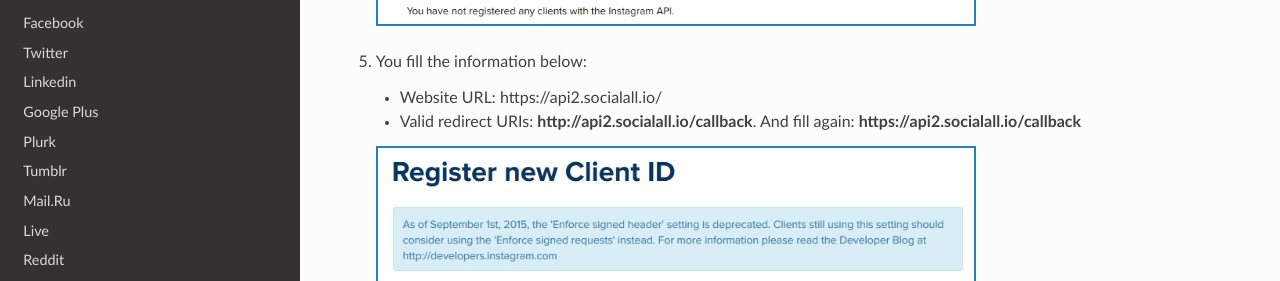
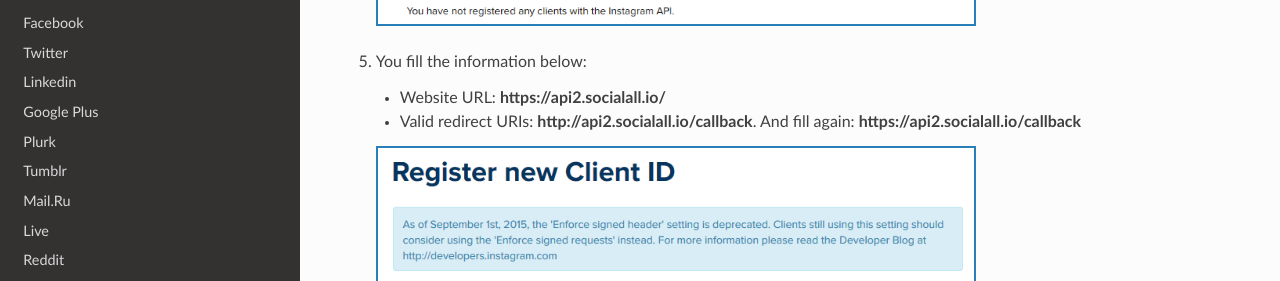
Before and after one commit to nhvu1988/socialall-docs, an MkDocs documentation site: the page built from docs/user-guide/instagram.md, in a window 1280 px wide and 900 px high, scrolled down 697 px. Shown: the part 170-451 px from the top of the window. Built offline with MkDocs 1.6.1, drawn with Linux system fonts in a browser that asks for light colours; nearby versions of some CDN libraries; old or Windows-style settings are respelled for this version of MkDocs.

Commit message:
fix code

```diff
--- a/docs/user-guide/instagram.md
+++ b/docs/user-guide/instagram.md
@@ -11,7 +11,7 @@ __To register an application on Instagram, please follow all steps below:__
     ![Instagram : Create new client](/img/ins-2-register-app.png)
     <div class="soclall-br"></div>
 5. You fill the information below:
-    * Website URL: https://api2.socialall.io/
+    * Website URL: __https://api2.socialall.io/__
     * Valid redirect URIs: __http://api2.socialall.io/callback__. And fill again: __https://api2.socialall.io/callback__
 
     ![Instagram : Create new client form](/img/ins-3-register-form.png)
```
